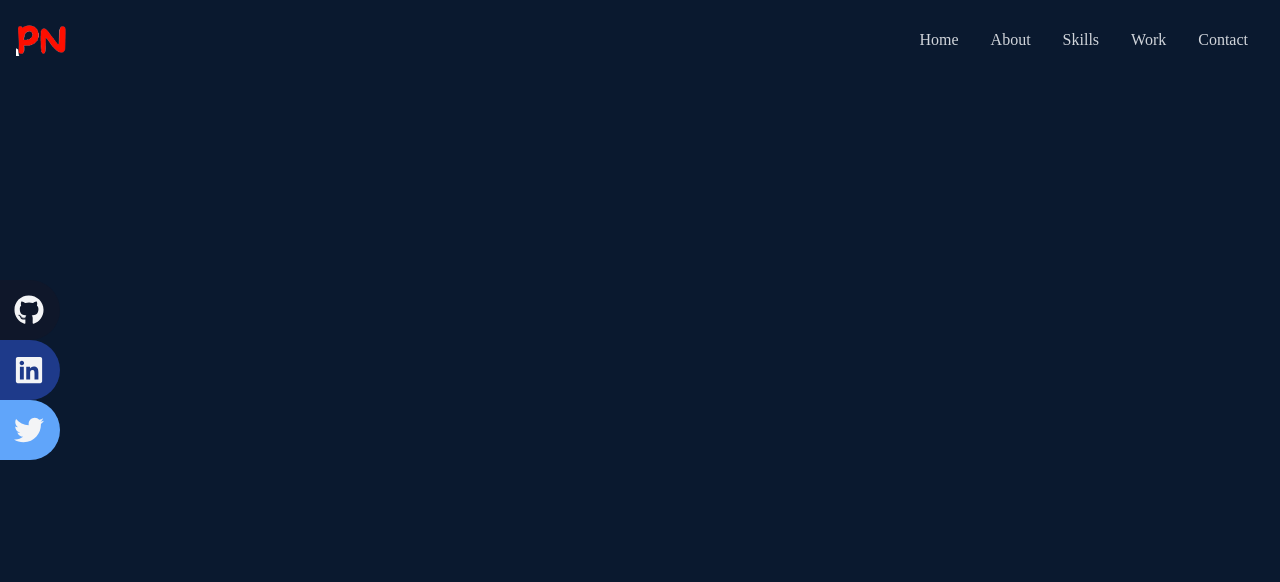
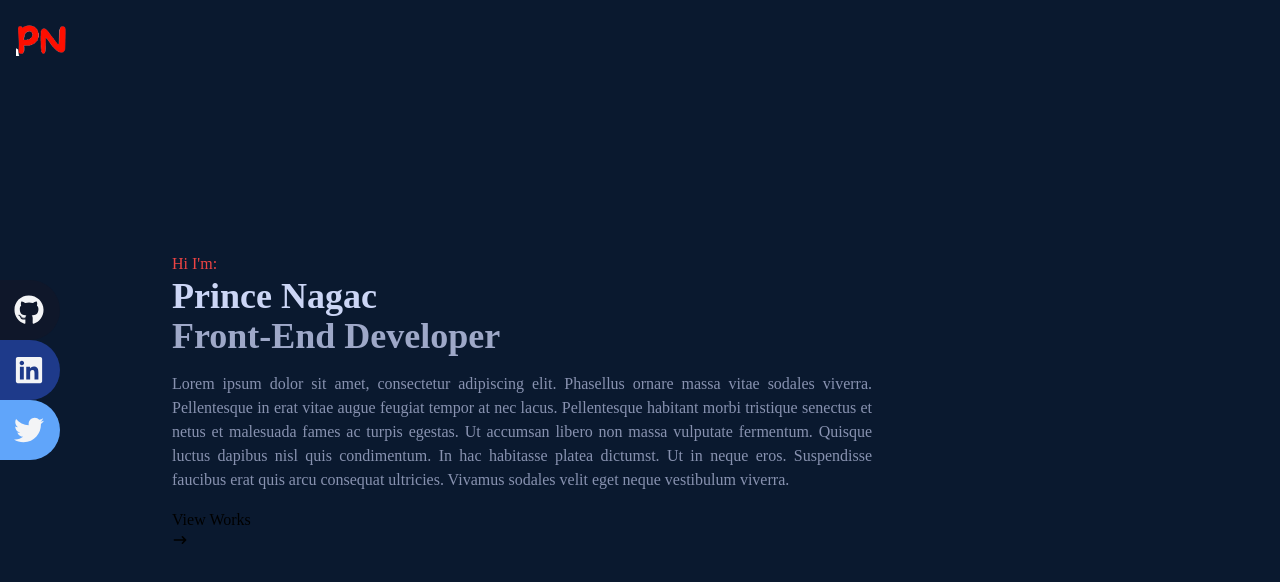
Before and after one commit to prince0010/PN, a React (Create React App) app: page / in a window 1280 px wide. Shown: the top 582 px of the page. Built offline with nearby package versions, Linux system fonts and the light colour scheme.

Commit message:
Adding Information

```diff
--- a/src/components/Home.jsx
+++ b/src/components/Home.jsx
@@ -1,13 +1,40 @@
 import React from 'react'
 // find the icons in the website and copy and paste it and import here in react
-import {HiArrowNarrowRight} from 'react-icons/'
+import {HiArrowNarrowRight} from 'react-icons/hi'
+import FrontEnd from './Text/FrontEnd';
+import Homedefinition from './Text/Homedefinition';
 
 const Home = () => {
+
+  function buttonClicked () {
+      console.log('Clicked');
+  }
+
   return (
     // Main Container
-    <div className='w-full h-screen bg-[#0a192f]'>
+    <div name ="home" className='w-full h-screen bg-[#0a192f]'>
+
+      {/* Container for text */}
+      {/* mx-auto can center the container div */}
+      <div className='max-w-[1000px] mx-auto px-8 flex flex-col justify-center h-full'>
+
+        <p className='text-red-500'>Hi I'm: </p>
+        {/* sm:text-4xl is like pag mu exceed nas 640px ata na pixel mudako ang objects like fonts, images, etc. sa specific na xl gihatag sa sm:text-4xl */}
+        <h1 className='text-[#ccd6f6] font-bold text-3xl sm:text-4xl'>Prince Nagac</h1>
+      {/* Front-End Text */}
+        <FrontEnd />
+        {/* Description about me text */}
+         <Homedefinition />
 
 
+        {/* Container for Button */}
+        <div>
+          <button>
+            View Works
+            <HiArrowNarrowRight onClick={buttonClicked}/>
+          </button>
+        </div>
+      </div>
     </div>
 
   )
--- a/src/components/Navbar.jsx
+++ b/src/components/Navbar.jsx
@@ -20,8 +20,8 @@ const Navbar = () => {
         <img src={Logo} alt="Logo Image" style={{width: '50px'}} />
       </div>
         {/* menu */}
-        {/* hidden md:flex is when the the width is 768 less it will hidden the unlisted and listed which is home,about,skills,work,contact */}
-        <ul className='hidden md:flex '>
+        {/* hidden md:max-lg:flex (THE md:max-lg:?)is when the the width is 768 less it will hidden the unlisted and listed which is home,about,skills,work,contact */}
+        <ul className='hidden md:max-lg:flex '>
           <li>Home</li>
           <li>About</li>
           <li>Skills</li>
@@ -54,7 +54,8 @@ const Navbar = () => {
       </div>
 
       {/* Social icons */}
-      <div className='flex fixed flex-col top-[35%] left-0'>
+      {/* breakpoint hidden lg:flex either 1028px */}
+      <div className='hidden lg:flex fixed flex-col top-[35%] left-0'>
         {/* <ul className='text-zinc-900'> */}
         <ul>
               {/* ml-[-100px] (margin-left) iyang i move ang container na LI sa left and then ang hover:ml-[-7px] pag ma hover iyang i move ang container pa right side og kung mas greater than -7px na mas mugamay ang hover ana  */}
@@ -66,13 +67,13 @@ const Navbar = () => {
           <FaGithub size={30}/>
           </a></li>
           <li className='w-[160px] h-[60px] flex justify-between items-center bg-blue-900 ml-[-100px] hover:ml-[-7px] duration-300 rounded-r-full	'>
-             <a className='flex justify-between items-center w-full  text-gray-100'
+             <a className='flex justify-between items-center w-full text-gray-100'
              href="/">
                Linkedin
           <FaLinkedin size={30}/>
           </a></li>
           <li className='w-[160px] h-[60px] flex justify-between items-center bg-blue-400 ml-[-100px] hover:ml-[-7px] duration-300 rounded-r-full'>
-            <a className=' flex justify-between  items-center  w-full text-gray-100'
+            <a className='flex justify-between items-center w-full text-gray-100'
             href="/">
                Twitter
                <FaTwitter size={30}/></a></li>
--- /dev/null
+++ b/src/components/Text/FrontEnd.jsx
@@ -0,0 +1,9 @@
+import React from 'react'
+
+const FrontEnd = () => {
+  return (
+   <h2 className='font-bold text-3xl sm:text-4xl text-[#9ea8c8]'> Front-End Developer</h2>
+  )
+}
+
+export default FrontEnd
--- /dev/null
+++ b/src/components/Text/Homedefinition.jsx
@@ -0,0 +1,18 @@
+import React from 'react'
+
+const Homedefinition = () => {
+  return (
+
+    <p className='text-[#8892b0] py-4 max-w-[700px] text-justify'>
+        Lorem ipsum dolor sit amet, consectetur adipiscing elit. Phasellus ornare massa vitae sodales viverra. Pellentesque in
+          erat vitae augue feugiat tempor at nec lacus. Pellentesque habitant morbi tristique senectus et netus et malesuada fames
+          ac turpis egestas. Ut accumsan libero non massa vulputate fermentum. Quisque luctus dapibus nisl quis condimentum. In hac habitasse platea
+          dictumst. Ut in neque eros. Suspendisse faucibus erat quis arcu consequat ultricies. Vivamus sodales velit eget neque
+          vestibulum viverra.
+
+    </p>
+
+  )
+}
+
+ export default Homedefinition
```
